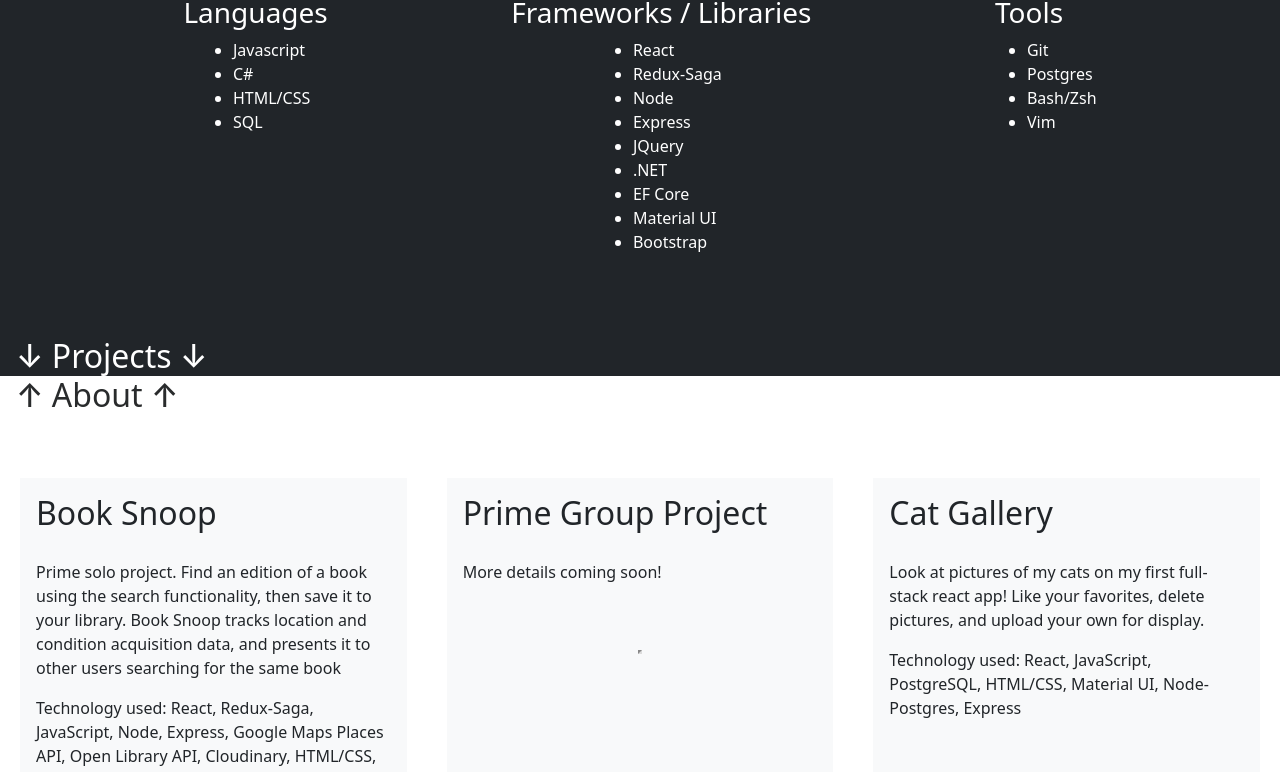
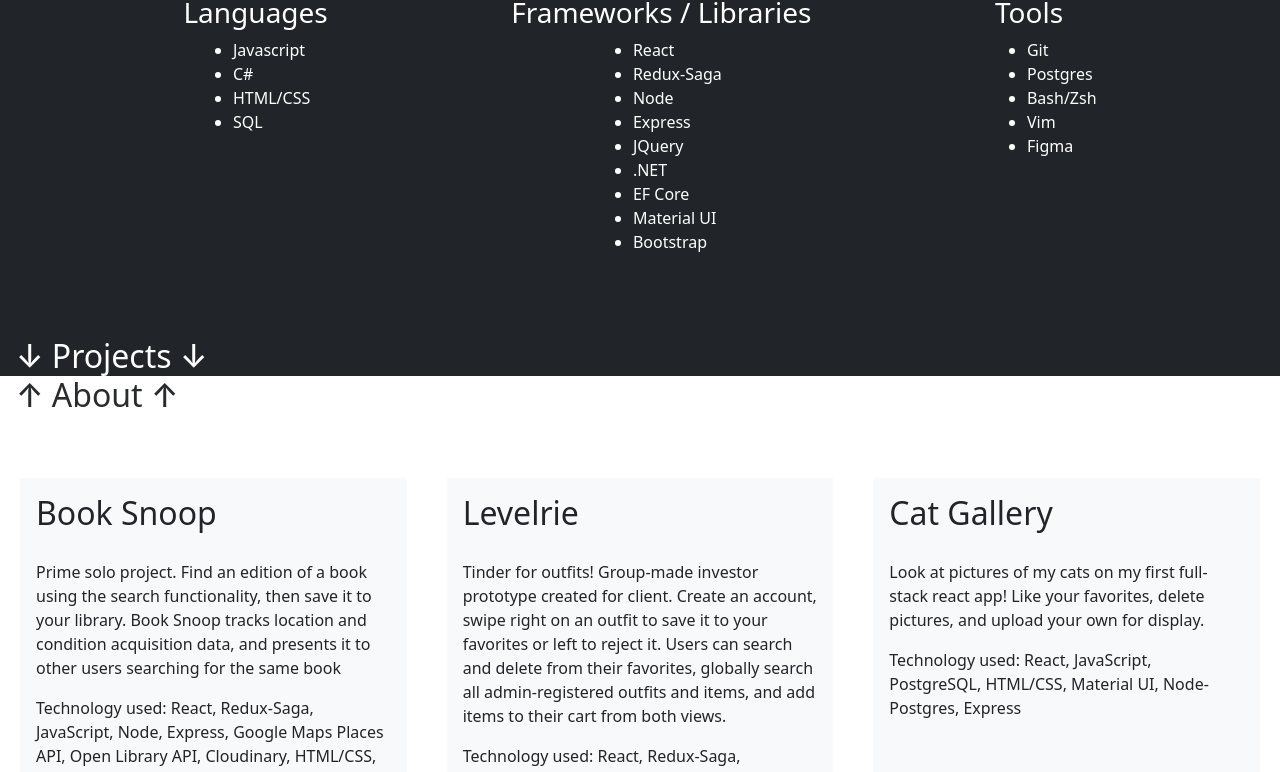
Before and after one commit to theo-jf/theo-jf.github.io, a React (Create React App) app: page / in a window 1280 px wide. Shown: the part 478-1250 px from the top of the page. Built offline with nearby package versions, Linux system fonts and the light colour scheme.

Commit message:
Levelrie added

```diff
--- a/src/components/Home/Home.jsx
+++ b/src/components/Home/Home.jsx
@@ -5,7 +5,7 @@
 
 const languages = ['Javascript', 'C#', 'HTML/CSS', 'SQL'];
 const frameworksAndLibraries = ['React', 'Redux-Saga', 'Node', 'Express', 'JQuery', '.NET', 'EF Core', 'Material UI', 'Bootstrap'];
-const tools = ['Git', 'Postgres', 'Bash/Zsh', 'Vim'];
+const tools = ['Git', 'Postgres', 'Bash/Zsh', 'Vim', 'Figma'];
 
 export default function Home() {
 
--- a/src/components/Projects/Projects.jsx
+++ b/src/components/Projects/Projects.jsx
@@ -16,11 +16,12 @@
                         img: '/images/projectWireframes/Solo_Project/Book_Snoop_Screenshot5.png'
                     },
                     {
-                        title: 'Prime Group Project',
-                        description: 'More details coming soon!',
-                        tech: '',
-                        link: '',
-                        img: ''
+                        title: 'Levelrie',
+                        description: `Tinder for outfits! Group-made investor prototype created for client. Create an account, swipe right on an outfit to save it to your favorites or left to reject it.
+                                      Users can search and delete from their favorites, globally search all admin-registered outfits and items, and add items to their cart from both views.`,
+                        tech: 'React, Redux-Saga, JavaScript, Node, Express, Passport, Cloudinary, HTML/CSS, Material UI, PostgreSQL, Node-Postgres, React-Slick, React-Tinder-Card',
+                        link: 'https://github.com/theo-jf/Levelrie',
+                        img: '/images/projectWireframes/Levelrie/levelrie_ss.png'
                     },
                     {
                         title: 'Cat Gallery',
```
Also changed, not shown: public/images/projectWireframes/Levelrie/levelrie_ss.png (added).
